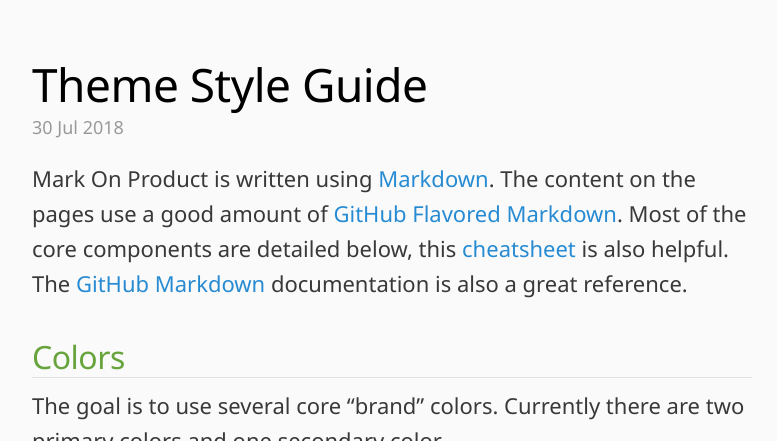
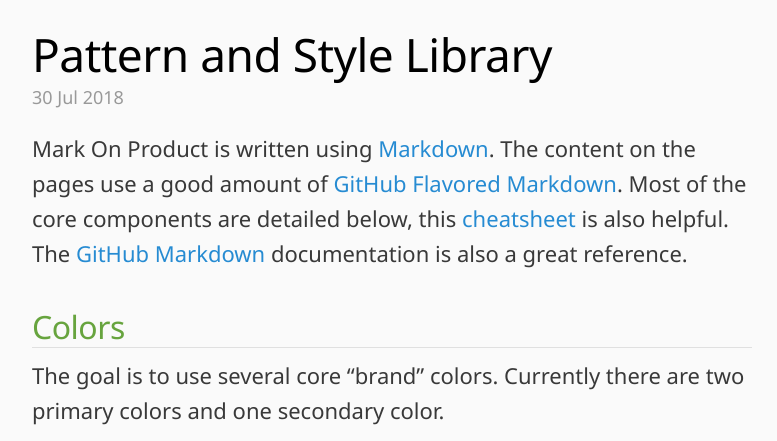
Before and after one commit to markthelefty/markthelefty.github.io, a Jekyll site: the page built from _posts/2018-07-30-pattern-style-library.markdown, in a window 1280 px wide, cut to the strip 354-795 px from the top of the page. Shown: the whole strip, without its empty margins (248-1025 px from the left). Built offline with Jekyll 4.4.1, drawn with Linux system fonts in a browser that asks for light colours; some web fonts are replaced; our own code applies the rules of GitHub Pages for plain Markdown files.

Commit message:
Updated Pattern Style Library and 5 other files

```diff
--- a/_posts/2018-07-30-theme-style-guide.markdown
+++ b/_posts/2018-07-30-pattern-style-library.markdown
@@ -1,5 +1,5 @@
 ---
-title: Theme Style Guide
+title: Pattern and Style Library
 date: 2018-07-30 14:00:00 -04:00
 description: This is a post META description. New!!
 image: https://res.cloudinary.com/dbrkuvff5/image/upload/v1532890567/social-images/linkedin-post-img-test.jpg
--- a/public/css/partials/custom.scss
+++ b/public/css/partials/custom.scss
@@ -6,12 +6,23 @@
 body {
     background: $background-white;
 }
+html {
+    font-family: -apple-system,BlinkMacSystemFont,"Segoe UI",Roboto,Helvetica,Arial,sans-serif,"Apple Color Emoji","Segoe UI Emoji","Segoe UI Symbol";
+    @media (min-width:30em) {
+        font-family: "source-sans-pro","Segoe UI",Roboto,Helvetica,Arial,sans-serif,"Apple Color Emoji","Segoe UI Emoji","Segoe UI Symbol";
+    }
+}
 .masthead {
     background: $brand-black;
-    border-bottom: none;
+    padding-top: .5rem;
+    margin-bottom: 3rem;
 }
+
+.masthead-title {
+    margin:0;
+}
+
 .masthead-title img {
-    border-radius: 0;
     margin: 0 auto;
     opacity: 1.0;
     @media (min-width:30em) {
@@ -22,19 +33,15 @@
     opacity: 0.7;
 }
 .sidebar-toggle {
-    color: #FAFAFA;
+    margin-top:-8px;
+    color: $background-white;
     background-color: transparent;
 }
 .sidebar-toggle:active, #sidebar-checkbox:checked ~ .wrap .sidebar-toggle {
     color: #9a9a9a;
     background-color: transparent;
 }
-html {
-    font-family: -apple-system,BlinkMacSystemFont,"Segoe UI",Roboto,Helvetica,Arial,sans-serif,"Apple Color Emoji","Segoe UI Emoji","Segoe UI Symbol";
-    @media (min-width:30em) {
-        font-family: "source-sans-pro","Segoe UI",Roboto,Helvetica,Arial,sans-serif,"Apple Color Emoji","Segoe UI Emoji","Segoe UI Symbol";
-    }
-}
+
 .page-title, .post-title {
     font-family: "myriad-pro","Segoe UI",Roboto,Helvetica,Arial,sans-serif,"Apple Color Emoji","Segoe UI Emoji","Segoe UI Symbol";
     font-size: 1.5rem;
--- a/public/css/partials/lanyon.scss
+++ b/public/css/partials/lanyon.scss
@@ -93,21 +93,21 @@
  * Super small header above the content for site name and short description.
  */
 
-.masthead {
+/*.masthead {
   padding-top:    1rem;
   padding-bottom: 1rem;
   margin-bottom: 3rem;
   border-bottom: 1px solid #eee;
 }
-/*.masthead-title {
+.masthead-title {
   margin-top: 0;
   margin-bottom: 0;
   color: #505050;
-}*/
-/*.masthead-title a {
+}
+.masthead-title a {
   color: #505050;
-}*/
-/*.masthead-title small {
+}
+.masthead-title small {
   font-size: 75%;
   font-weight: 400;
   color: #c0c0c0;
--- a/public/css/partials/poole.scss
+++ b/public/css/partials/poole.scss
@@ -274,7 +274,7 @@
  * Super small header above the content for site name and short description.
  */
 
-.masthead {
+/*.masthead {
   padding-top:    1rem;
   padding-bottom: 1rem;
   margin-bottom: 3rem;
@@ -292,7 +292,7 @@
   font-weight: 400;
   color: #c0c0c0;
   letter-spacing: 0;
-}
+}*/
 
 
 /*
```
Also changed, not shown: _includes/css/style.css.
